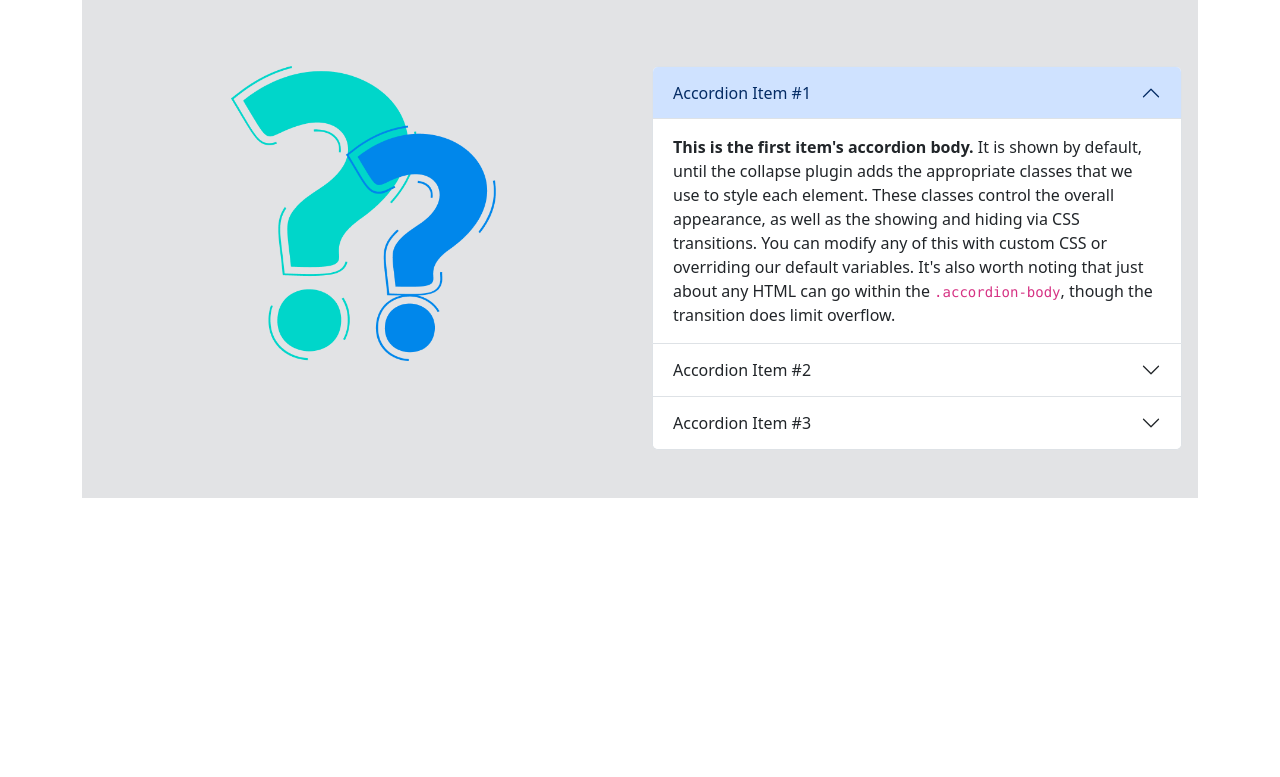
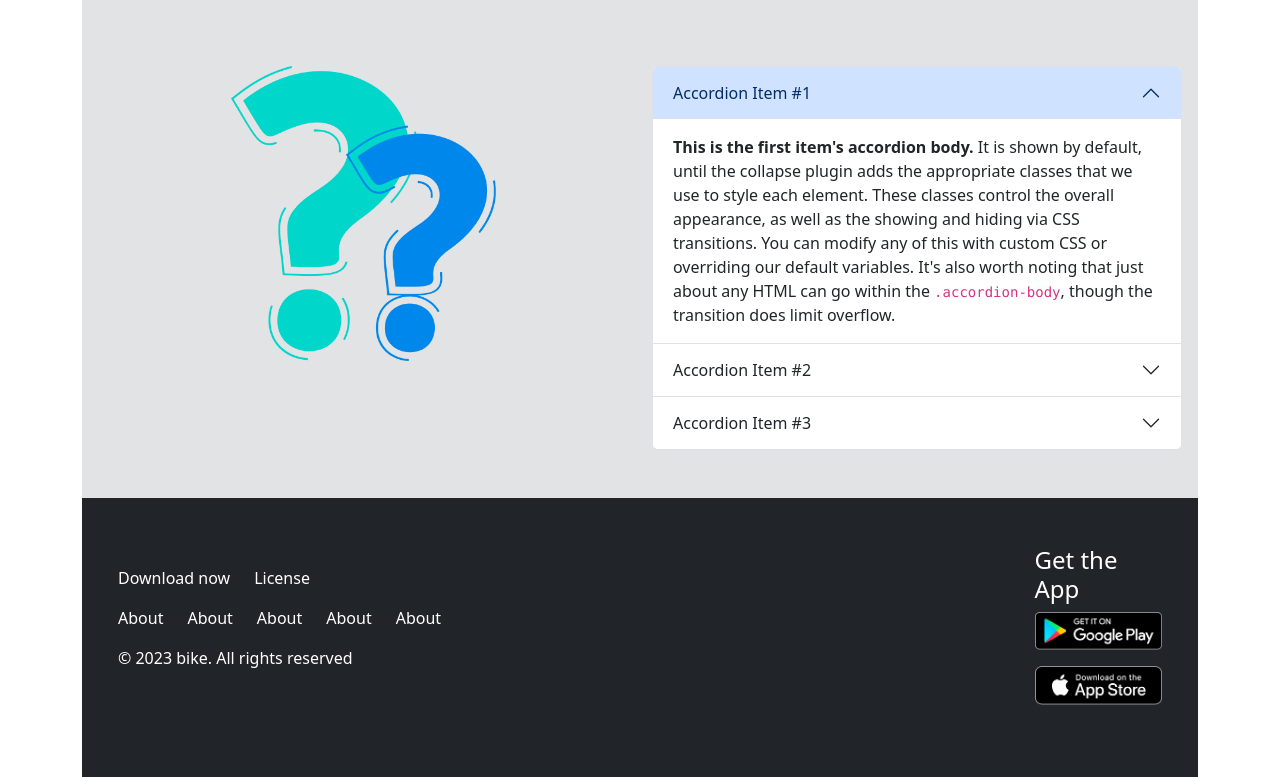
Before and after one commit to SadmanJawad/bikerz-zone, a plain HTML site: page index.html in a window 1280 px wide. Shown: the part 2432-3209 px from the top of the page. Before the commit the page ends 2930 px from the top, so only its background shows below. Drawn offline with nearby package versions, Linux system fonts and the light colour scheme.

Commit message:
footer added

```diff
--- a/index.html
+++ b/index.html
@@ -103,13 +103,11 @@
                     </div>
                 </div>
             </div>
-                <button class="carousel-control-prev" type="button" data-bs-target="#carouselExample"
-                    data-bs-slide="prev">
+            <button class="carousel-control-prev" type="button" data-bs-target="#carouselExample" data-bs-slide="prev">
                 <span class="carousel-control-prev-icon bikerz-zone-light-red" aria-hidden="true"></span>
                 <span class="visually-hidden">Previous</span>
             </button>
-                <button class="carousel-control-next" type="button" data-bs-target="#carouselExample"
-                    data-bs-slide="next">
+            <button class="carousel-control-next" type="button" data-bs-target="#carouselExample" data-bs-slide="next">
                 <span class="carousel-control-next-icon bikerz-zone-light-red" aria-hidden="true"></span>
                 <span class="visually-hidden">Next</span>
             </button>
@@ -253,37 +251,58 @@
                     <div class="accordion" id="accordionExample">
                         <div class="accordion-item">
                             <h2 class="accordion-header" id="headingOne">
-                        <button class="accordion-button" type="button" data-bs-toggle="collapse" data-bs-target="#collapseOne" aria-expanded="true" aria-controls="collapseOne">
+                                <button class="accordion-button" type="button" data-bs-toggle="collapse"
+                                    data-bs-target="#collapseOne" aria-expanded="true" aria-controls="collapseOne">
                                     Accordion Item #1
                                 </button>
                             </h2>
-                      <div id="collapseOne" class="accordion-collapse collapse show" aria-labelledby="headingOne" data-bs-parent="#accordionExample">
+                            <div id="collapseOne" class="accordion-collapse collapse show" aria-labelledby="headingOne"
+                                data-bs-parent="#accordionExample">
                                 <div class="accordion-body">
-                          <strong>This is the first item's accordion body.</strong> It is shown by default, until the collapse plugin adds the appropriate classes that we use to style each element. These classes control the overall appearance, as well as the showing and hiding via CSS transitions. You can modify any of this with custom CSS or overriding our default variables. It's also worth noting that just about any HTML can go within the <code>.accordion-body</code>, though the transition does limit overflow.
+                                    <strong>This is the first item's accordion body.</strong> It is shown by default,
+                                    until the collapse plugin adds the appropriate classes that we use to style each
+                                    element. These classes control the overall appearance, as well as the showing and
+                                    hiding via CSS transitions. You can modify any of this with custom CSS or overriding
+                                    our default variables. It's also worth noting that just about any HTML can go within
+                                    the <code>.accordion-body</code>, though the transition does limit overflow.
                                 </div>
                             </div>
                         </div>
                         <div class="accordion-item">
                             <h2 class="accordion-header" id="headingTwo">
-                        <button class="accordion-button collapsed" type="button" data-bs-toggle="collapse" data-bs-target="#collapseTwo" aria-expanded="false" aria-controls="collapseTwo">
+                                <button class="accordion-button collapsed" type="button" data-bs-toggle="collapse"
+                                    data-bs-target="#collapseTwo" aria-expanded="false" aria-controls="collapseTwo">
                                     Accordion Item #2
                                 </button>
                             </h2>
-                      <div id="collapseTwo" class="accordion-collapse collapse" aria-labelledby="headingTwo" data-bs-parent="#accordionExample">
+                            <div id="collapseTwo" class="accordion-collapse collapse" aria-labelledby="headingTwo"
+                                data-bs-parent="#accordionExample">
                                 <div class="accordion-body">
-                          <strong>This is the second item's accordion body.</strong> It is hidden by default, until the collapse plugin adds the appropriate classes that we use to style each element. These classes control the overall appearance, as well as the showing and hiding via CSS transitions. You can modify any of this with custom CSS or overriding our default variables. It's also worth noting that just about any HTML can go within the <code>.accordion-body</code>, though the transition does limit overflow.
+                                    <strong>This is the second item's accordion body.</strong> It is hidden by default,
+                                    until the collapse plugin adds the appropriate classes that we use to style each
+                                    element. These classes control the overall appearance, as well as the showing and
+                                    hiding via CSS transitions. You can modify any of this with custom CSS or overriding
+                                    our default variables. It's also worth noting that just about any HTML can go within
+                                    the <code>.accordion-body</code>, though the transition does limit overflow.
                                 </div>
                             </div>
                         </div>
                         <div class="accordion-item">
                             <h2 class="accordion-header" id="headingThree">
-                        <button class="accordion-button collapsed" type="button" data-bs-toggle="collapse" data-bs-target="#collapseThree" aria-expanded="false" aria-controls="collapseThree">
+                                <button class="accordion-button collapsed" type="button" data-bs-toggle="collapse"
+                                    data-bs-target="#collapseThree" aria-expanded="false" aria-controls="collapseThree">
                                     Accordion Item #3
                                 </button>
                             </h2>
-                      <div id="collapseThree" class="accordion-collapse collapse" aria-labelledby="headingThree" data-bs-parent="#accordionExample">
+                            <div id="collapseThree" class="accordion-collapse collapse" aria-labelledby="headingThree"
+                                data-bs-parent="#accordionExample">
                                 <div class="accordion-body">
-                          <strong>This is the third item's accordion body.</strong> It is hidden by default, until the collapse plugin adds the appropriate classes that we use to style each element. These classes control the overall appearance, as well as the showing and hiding via CSS transitions. You can modify any of this with custom CSS or overriding our default variables. It's also worth noting that just about any HTML can go within the <code>.accordion-body</code>, though the transition does limit overflow.
+                                    <strong>This is the third item's accordion body.</strong> It is hidden by default,
+                                    until the collapse plugin adds the appropriate classes that we use to style each
+                                    element. These classes control the overall appearance, as well as the showing and
+                                    hiding via CSS transitions. You can modify any of this with custom CSS or overriding
+                                    our default variables. It's also worth noting that just about any HTML can go within
+                                    the <code>.accordion-body</code>, though the transition does limit overflow.
                                 </div>
                             </div>
                         </div>
@@ -294,8 +313,38 @@
 
     </main>
     <!-- footer -->
-    <footer>
-
+    <footer class="footer bg-dark text-white py-5 px-4">
+        <div class="container">
+            <div class="row row-cols-lg-2 align-items-center mb-4">
+                <div class="cols">
+                    <div class="d-flex">
+                        <p class="me-4">Download now</p>
+                        <p>License</p>
+                    </div>
+                    <ul class="footer-menu d-flex flex-wrap list-unstyled">
+                        <li><a href="#" class="text-white text-decoration-none me-4">About</a>
+                        </li>
+                        <li><a href="#" class="text-white text-decoration-none me-4">About</a>
+                        </li>
+                        <li><a href="#" class="text-white text-decoration-none me-4">About</a>
+                        </li>
+                        <li><a href="#" class="text-white text-decoration-none me-4">About</a>
+                        </li>
+                        <li><a href="#" class="text-white text-decoration-none me-4">About</a>
+                        </li>
+                    </ul>
+                    <p> © 2023 bike. All rights reserved
+                    </p>
+                </div>
+                <div class="cols">
+                    <div class="d-flex flex-column w-25 ms-lg-auto">
+                        <h4 class="fw-light">Get the App</h4>
+                        <img class="mb-3" src="images/android.png" alt="">
+                        <img src="images/ios.png" alt="">
+                    </div>
+                </div>
+            </div>
+        </div>
     </footer>
     <!-- Bootstrap JS -->
     <script src="https://cdn.jsdelivr.net/npm/bootstrap@5.3.0-alpha1/dist/js/bootstrap.bundle.min.js"
```
Also changed, not shown: css/styles.css (line endings or trailing spaces), images/android.png (added), images/ios.png (added). Lines whose indentation alone changed are shown as unchanged.
